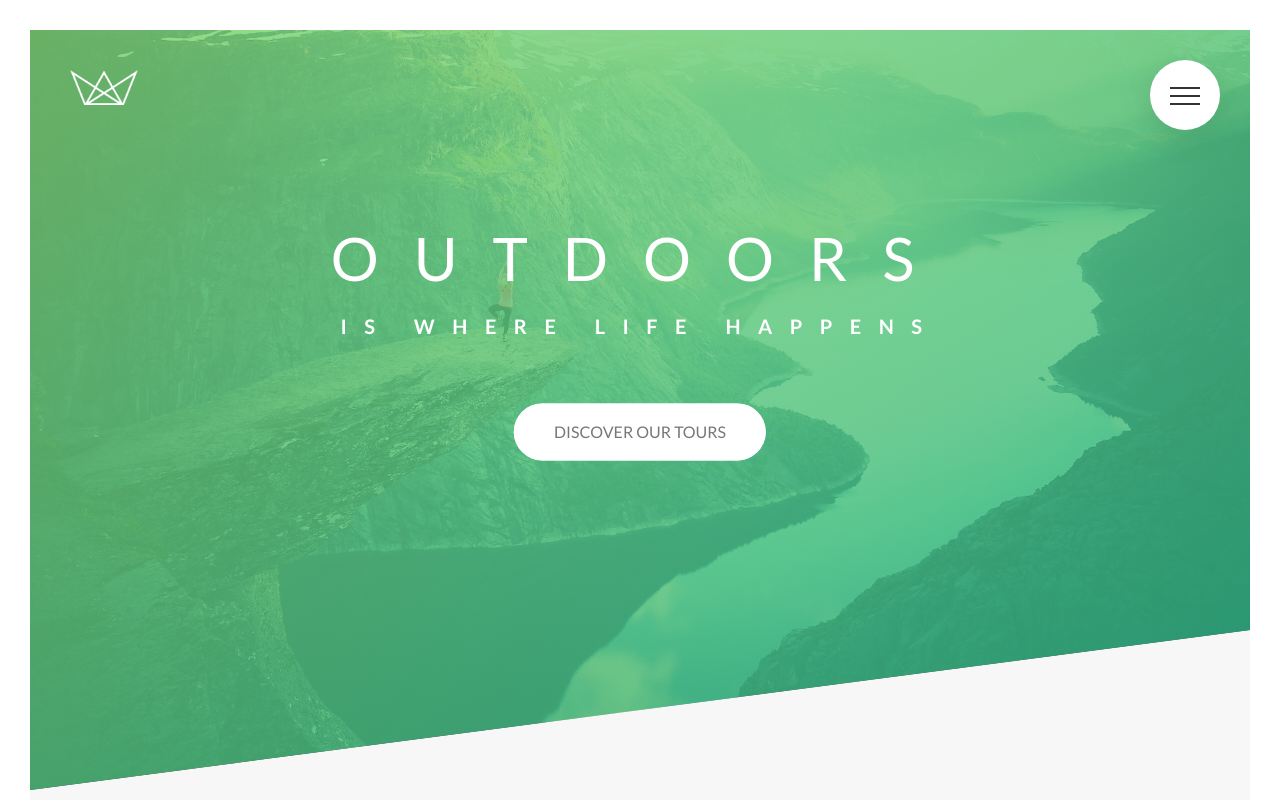
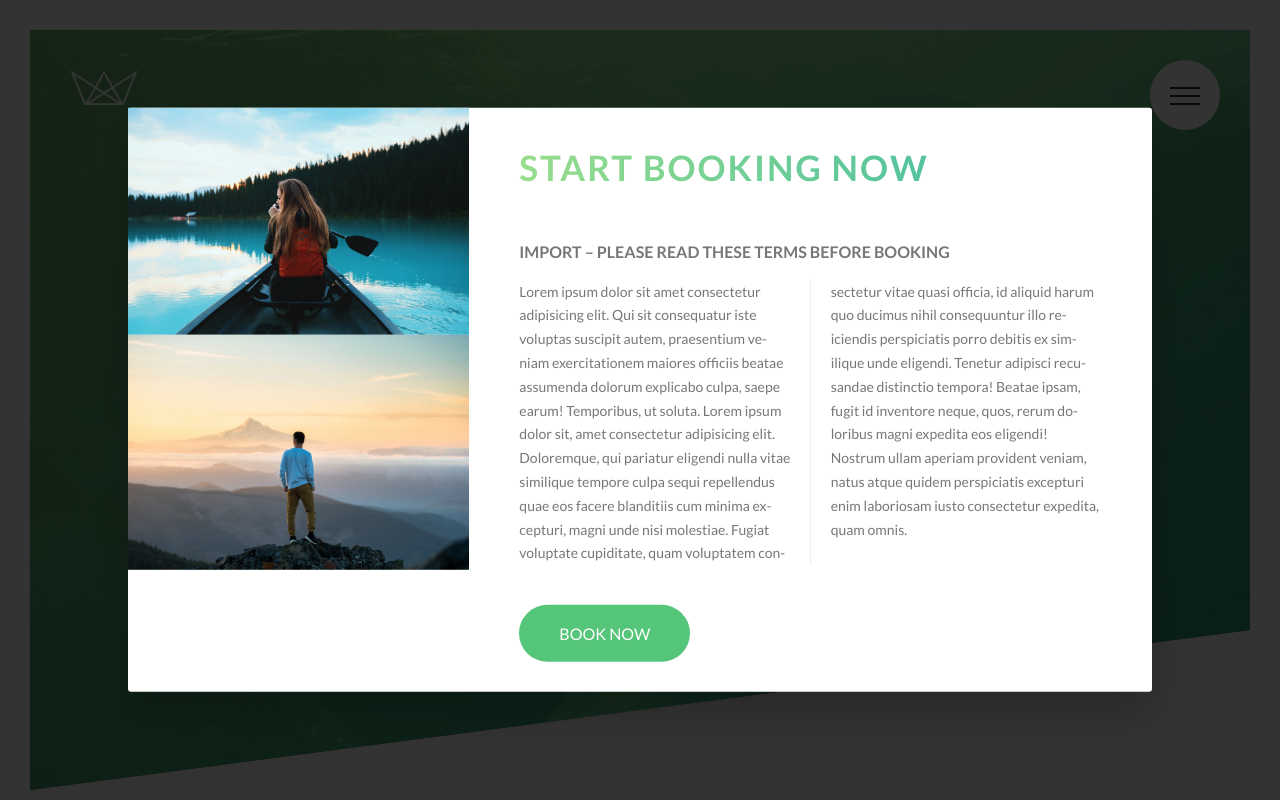
Before and after one commit to BennyKayer/advanced-css-sass-natorous, a website: page index.html in a window 1280 px wide. Shown: the top 800 px of the page. Drawn offline with Linux system fonts and the light colour scheme.

Commit message:
#05.52 Building a Pure CSS - Part 1

```diff
--- a/index.html
+++ b/index.html
@@ -458,32 +458,26 @@
                 </div>
             </div>
         </footer>
-        <!-- <section class="grid-test">
 
-            <div class="row">
-                <div class="col-1-of-3">Col 1 of 3</div>
-                <div class="col-1-of-3">Col 1 of 3</div>
-                <div class="col-1-of-3">Col 1 of 3</div>
+        <!-- POPUP -->
+        <div class="popup">
+            <div class="popup__content">
+                <!-- LEFT -->
+                <div class="popup__left">
+                    <img src="img/nat-8.jpg" alt="Tour Photo" class="popup__img">
+                    <img src="img/nat-9.jpg" alt="Tour Photo" class="popup__img">
+
+                </div>
+                <!-- RIGHT -->
+                <div class="popup__right">
+                    <h2 class="heading-secondary u-margin-bottom-medium">Start booking now</h2>
+                    <h3 class="heading-tertiary u-margin-bottom-small">Import &ndash; Please read these terms before booking</h3>
+                    <p class="popup__text">Lorem ipsum dolor sit amet consectetur adipisicing elit. Qui sit consequatur iste voluptas suscipit autem, praesentium veniam exercitationem maiores officiis beatae assumenda dolorum explicabo culpa, saepe earum! Temporibus, ut soluta. Lorem ipsum dolor sit, amet consectetur adipisicing elit. Doloremque, qui pariatur eligendi nulla vitae similique tempore culpa sequi repellendus quae eos facere blanditiis cum minima excepturi, magni unde nisi molestiae.
+                    Fugiat voluptate cupiditate, quam voluptatem consectetur vitae quasi officia, id aliquid harum quo ducimus nihil consequuntur illo reiciendis perspiciatis porro debitis ex similique unde eligendi. Tenetur adipisci recusandae distinctio tempora!
+                    Beatae ipsam, fugit id inventore neque, quos, rerum doloribus magni expedita eos eligendi! Nostrum ullam aperiam provident veniam, natus atque quidem perspiciatis excepturi enim laboriosam iusto consectetur expedita, quam omnis.</p>
+                    <a href="#" class="btn btn--green">Book now</a>
+                </div>
             </div>
-            <div class="row">
-                <div class="col-1-of-3">Col 1 of 3</div>
-                <div class="col-2-of-3">Col 2 of 3</div>
-            </div>
-            <div class="row">
-                <div class="col-1-of-4">Col 1 of 4</div>
-                <div class="col-1-of-4">Col 1 of 4</div>
-                <div class="col-1-of-4">Col 1 of 4</div>
-                <div class="col-1-of-4">Col 1 of 4</div>
-            </div>
-            <div class="row">
-                <div class="col-1-of-4">Col 1 of 4</div>
-                <div class="col-1-of-4">Col 1 of 4</div>
-                <div class="col-2-of-4">Col 2 of 4</div>
-            </div>
-            <div class="row">
-                <div class="col-1-of-4">Col 1 of 4</div>
-                <div class="col-3-of-4">Col 3 of 4</div>
-            </div>
-        </section> -->
+        </div>
     </body>
 </html>
--- /dev/null
+++ b/sass/components/_popup.scss
@@ -0,0 +1,59 @@
+.popup {
+    position: fixed;
+    top: 0;
+    left: 0;
+    z-index: 10000;
+
+    width: 100vw;
+    height: 100vh;
+    background-color: rgba($color-black, 0.8);
+    overflow: hidden;
+    display: table;
+
+    // Centering: flex box
+    // display: flex;
+    // align-items: center;
+    // justify-content: center;
+    &__content {
+        // Centering: transform hack
+        // position: absolute;
+        // left: 50%;
+        // top: 50%;
+        // transform: translate(-50%, -50%);
+        // Centering: mixin
+        @include center-absolute();
+        width: 80%;
+        background-color: $color-white;
+        box-shadow: 0 2rem 4rem rgba($color-black, 0.2);
+
+        border-radius: 0.3rem;
+    }
+
+    &__left {
+        width: 33.3333333%;
+        display: table-cell;
+    }
+
+    &__right {
+        width: 66.6666667%;
+        display: table-cell;
+        vertical-align: middle;
+        padding: 3rem 5rem;
+    }
+
+    &__img {
+        display: block;
+        width: 100%;
+    }
+
+    &__text {
+        font-size: 1.4rem;
+        margin-bottom: 4rem;
+
+        column-count: 2;
+        column-gap: 4rem; // defaults to 1 em = 14px (font size here)
+        column-rule: 1px solid $color-grey-light-2;
+
+        hyphens: auto;
+    }
+}
--- a/sass/main.scss
+++ b/sass/main.scss
@@ -17,6 +17,7 @@
 @import "components/story";
 @import "components/bg-video";
 @import "components/form";
+@import "components/popup";
 
 // SEC: Layout
 @import "layout/header";
```
Also changed, not shown: css/style.css.
